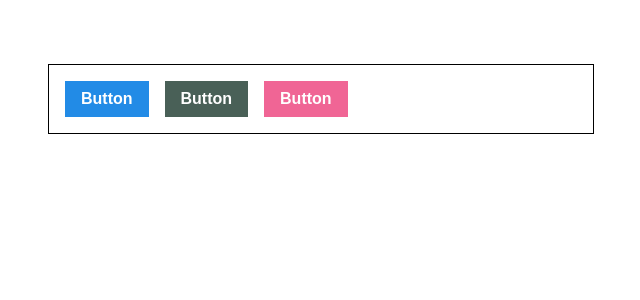
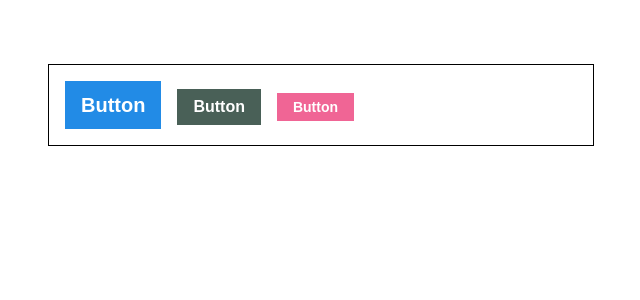
Before and after one commit to bwyoo1229/react-style-practice, a React (Create React App) app: page / in a window 1280 px wide. Shown: the top 300 px of the page, without its empty margins (319-959 px from the left). Built offline with nearby package versions, Linux system fonts and the light colour scheme.

Commit message:
Styled-components 버튼 outline, fullWidth 설정
템플릿 리터럴 안에서 변수 사용시 ${} 사용하는 것 잊지 말자!

```diff
--- a/src/App.js
+++ b/src/App.js
@@ -10,6 +10,27 @@ const AppBlock = styled.div`
   padding: 1rem;
 `;
 
+const ButtonGroup = styled.div`
+  & + & {
+    margin-top: 1rem;
+  }
+`;
+
+const sizes = {
+  large: {
+    height: '3rem',
+    fontSize: '1.25rem',
+  },
+  medium: {
+    height: '2.25rem',
+    fontSize: '1rem',
+  },
+  small: {
+    height: '1.75rem',
+    fontSize: '0.875rem',
+  },
+};
+
 const palette = {
   blue: '#228be6',
   gray: '#496057',
@@ -18,11 +39,15 @@ const palette = {
 
 function App() {
   return (
-    <ThemeProvider theme={{ palette }}>
+    <ThemeProvider theme={{ palette, sizes }}>
       <AppBlock>
-        <Button>Button</Button>
-        <Button color="gray">Button</Button>
-        <Button color="pink">Button</Button>
+        <ButtonGroup>
+          <Button size="large">Button</Button>
+          <Button color="gray">Button</Button>
+          <Button color="pink" size="small">
+            Button
+          </Button>
+        </ButtonGroup>
       </AppBlock>
     </ThemeProvider>
   );
--- a/src/components/SButton.js
+++ b/src/components/SButton.js
@@ -4,7 +4,6 @@ import { darken, lighten } from 'polished';
 
 // 스타일 따로 분리
 const colorStyles = css`
-  // 색상
   ${({ theme, color }) => {
     const selected = theme.palette[color];
 
@@ -16,6 +15,17 @@ const colorStyles = css`
       &:active {
         background: ${darken(0.1, selected)};
       }
+    `;
+  }}
+`;
+
+const sizeStyles = css`
+  ${({ theme, size }) => {
+    const selected = theme.sizes[size];
+
+    return css`
+      height: ${selected.height};
+      font-size: ${selected.fontSize};
     `;
   }}
 `;
@@ -35,12 +45,11 @@ const StyledButton = styled.button`
   padding-left: 1rem;
   padding-right: 1rem;
 
-  // 크기
-  height: 2.25rem;
-  font-size: 1rem;
-
   // 색상
   ${colorStyles}
+
+  // 크기
+  ${sizeStyles}
 
   // 기타
   & + & {
@@ -48,9 +57,9 @@ const StyledButton = styled.button`
   }
 `;
 
-function Button({ children, color, ...rest }) {
+function Button({ children, color, size, ...rest }) {
   return (
-    <StyledButton color={color} {...rest}>
+    <StyledButton color={color} size={size} {...rest}>
       {children}
     </StyledButton>
   );
@@ -58,6 +67,7 @@ function Button({ children, color, ...rest }) {
 
 Button.defaultProps = {
   color: 'blue',
+  size: 'medium',
 };
 
 export default Button;
```
